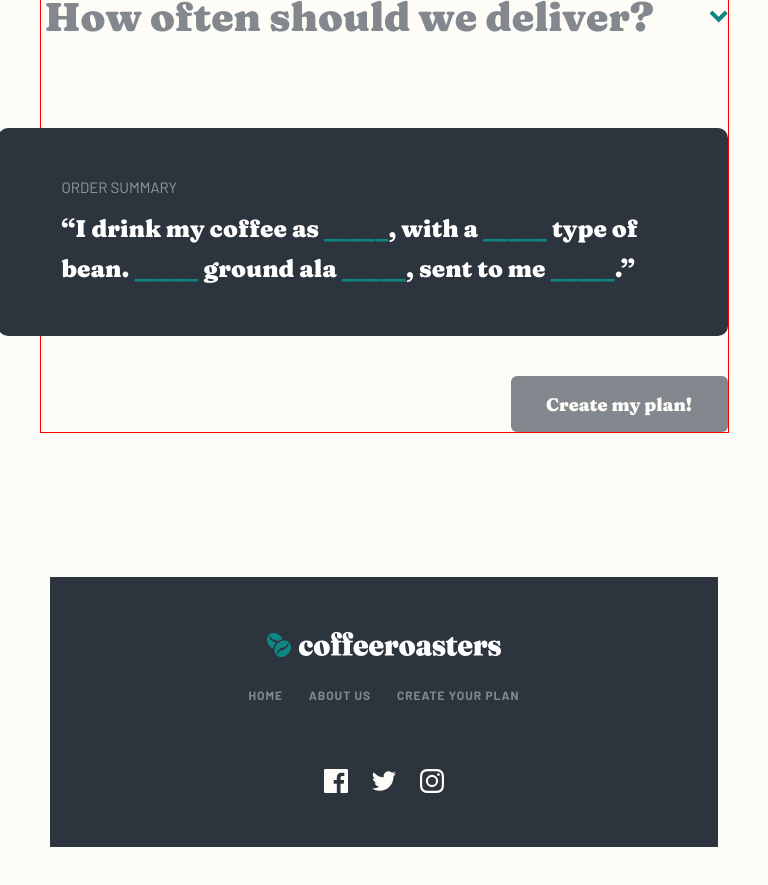
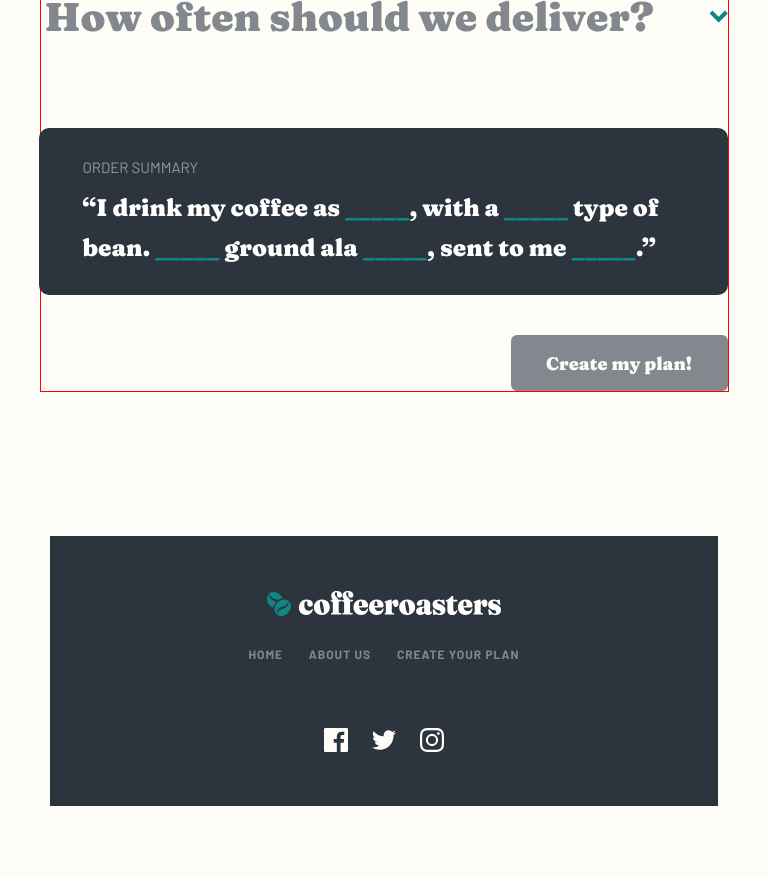
Before and after one commit to danielopq/Coffeeroasters, a React (Vite) app: page /subscribe in a window 768 px wide. Shown: the part 2300-3185 px from the top of the page. Built offline with nearby package versions, Linux system fonts and the light colour scheme.

Commit message:
PlanSummary.tsx - Tablet version done, comments added

```diff
--- a/src/components/subscribe/subscribePlanMaker/planSummary/planSummary.css
+++ b/src/components/subscribe/subscribePlanMaker/planSummary/planSummary.css
@@ -25,3 +25,16 @@
 .planChoice{
     color:var(--darkCyan);
 }
+
+/*############################## TABLET VERSION ##############################*/
+
+@media (min-width: 768px) and (max-width: 1024px) {
+    #planSummary{
+        width: 689px;
+        padding: 27px 44px;
+    }
+
+    #planSummary-content p[class='mainText']{
+        margin-bottom: 8px;
+    }
+}
--- a/src/components/subscribe/subscribePlanMaker/subscribePlanMaker.css
+++ b/src/components/subscribe/subscribePlanMaker/subscribePlanMaker.css
@@ -23,6 +23,8 @@
     flex-direction: column;
 }
 
+/*############################## TABLET VERSION ##############################*/
+
 @media (min-width: 768px) and (max-width: 1024px) {
     #subscribePlanMaker {
         width: 689px;
```
Also changed, not shown: src/components/subscribe/subscribePlanMaker/planSummary/PlanSummary.tsx (+12 -0 lines).
